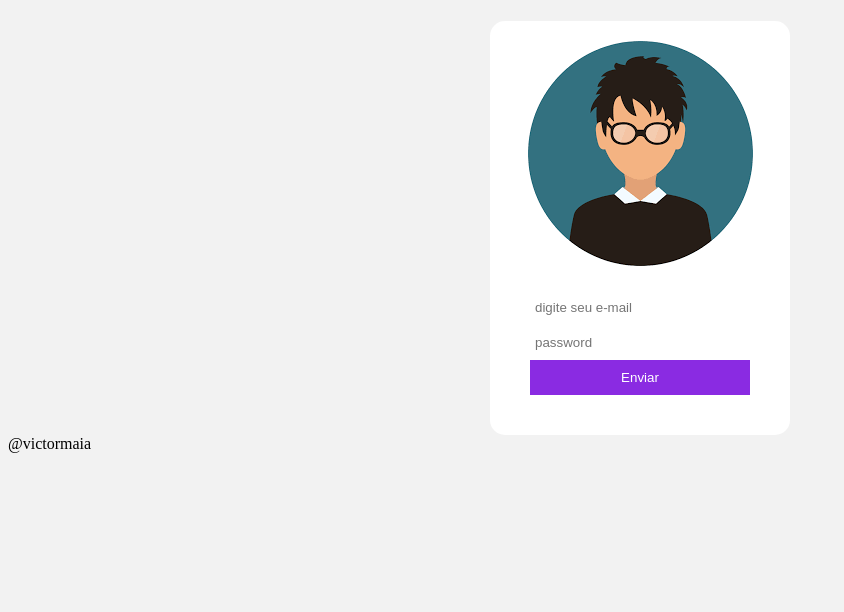
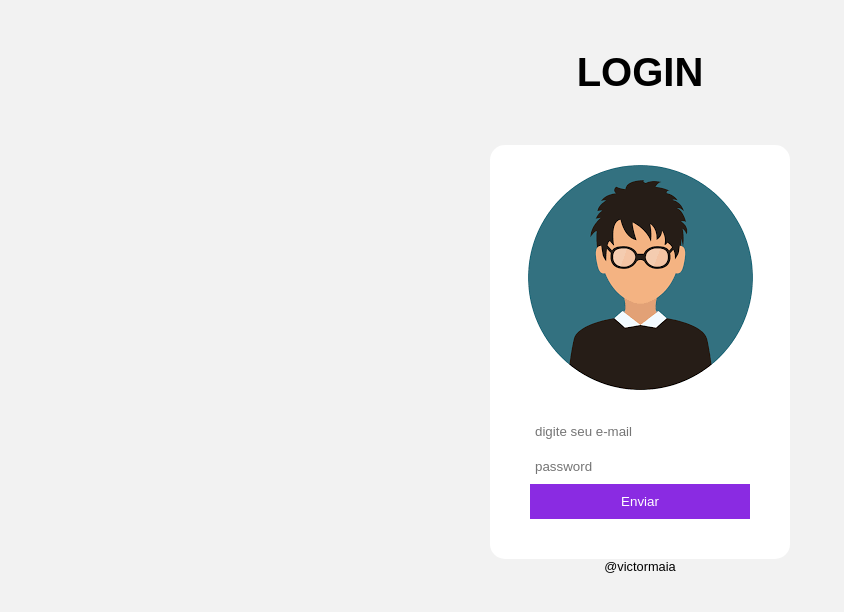
Before and after one commit to monteirovictor/HTML5, a plain HTML site: page login/index.html in a window 1280 px wide. Shown: the whole page, without its empty margins (0-844 px from the left). Drawn offline with Linux system fonts and the light colour scheme.

Commit message:
Fim Login

```diff
--- a/login/assets/css/login.css
+++ b/login/assets/css/login.css
@@ -1,5 +1,7 @@
+/* com * ele é global */
 *{
     box-sizing:border-box;
+    font-family: Arial, Helvetica, sans-serif;
 }
 
 
@@ -67,3 +69,14 @@ body{
     background-color: rgb(226, 43, 83);
 
 }
+
+header h1{
+    font-size: 2.5em;
+    text-align: center;
+    margin: 50px auto;
+}
+
+footer{
+    font-size: .8em;
+    text-align: center;
+}
--- a/login/index.html
+++ b/login/index.html
@@ -8,7 +8,7 @@
 </head>
 <body>
     <header>
-        <h1></h1>
+        <h1>LOGIN</h1>
         <nav></nav>
     </header>
     <section class="content-center">
```
